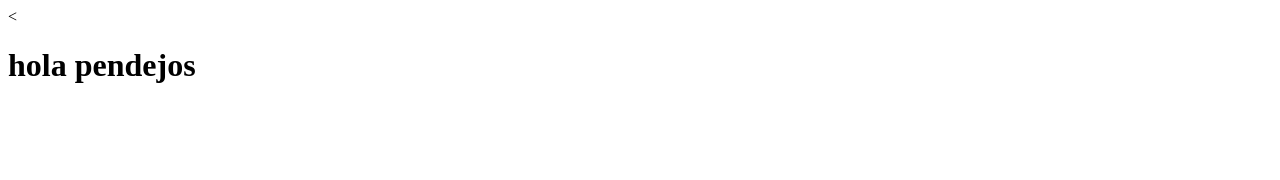
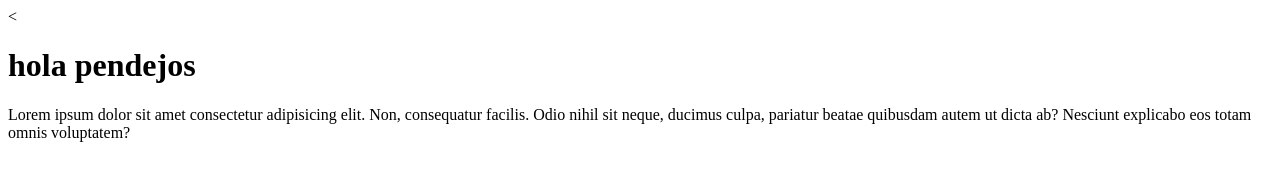
Before and after one commit to JulianOrtizVillar/pruebas_git_cshulmberger, a plain HTML site: page index.html in a window 1280 px wide. Drawn offline with Linux system fonts and the light colour scheme.

Commit message:
agrega parrafssso

```diff
--- a/index.html
+++ b/index.html
@@ -17,6 +17,7 @@
             <p class="browsehappy">You are using an <strong>outdated</strong> browser. Please <a href="#">upgrade your browser</a> to improve your experience.</p>
         <![endif]-->
         <h1>hola pendejos</h1>
+        <p>Lorem ipsum dolor sit amet consectetur adipisicing elit. Non, consequatur facilis. Odio nihil sit neque, ducimus culpa, pariatur beatae quibusdam autem ut dicta ab? Nesciunt explicabo eos totam omnis voluptatem?</p>
         <script src="" async defer></script>
     </body>
 </html>
```
